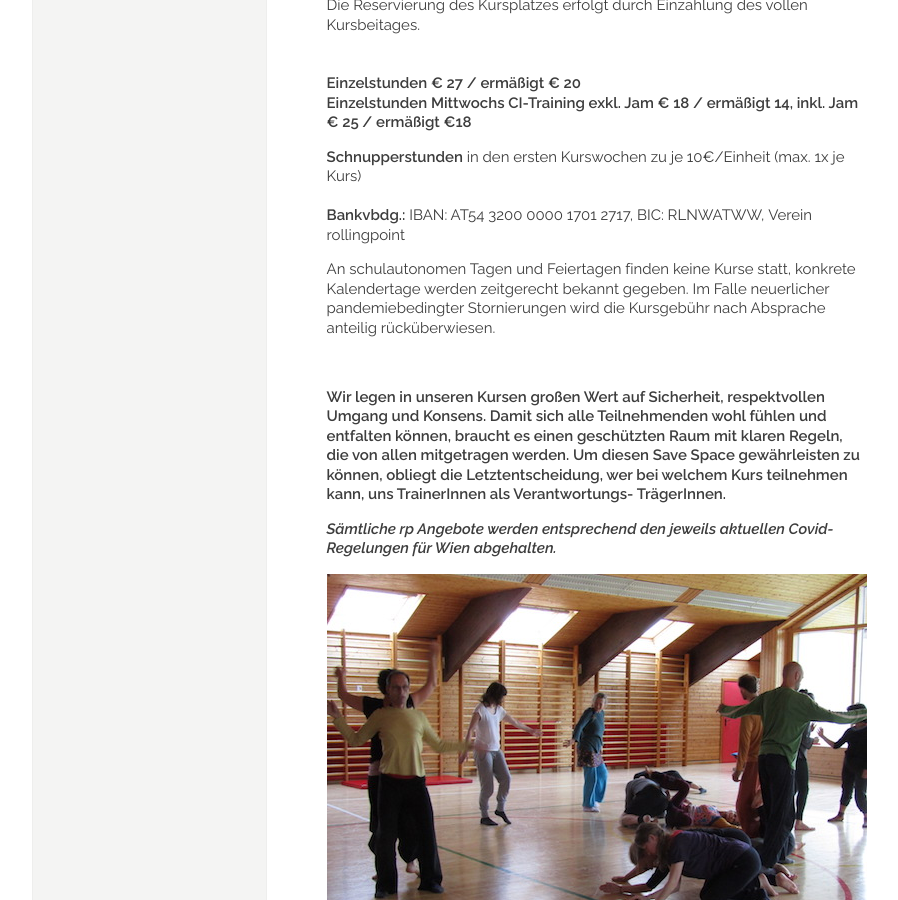
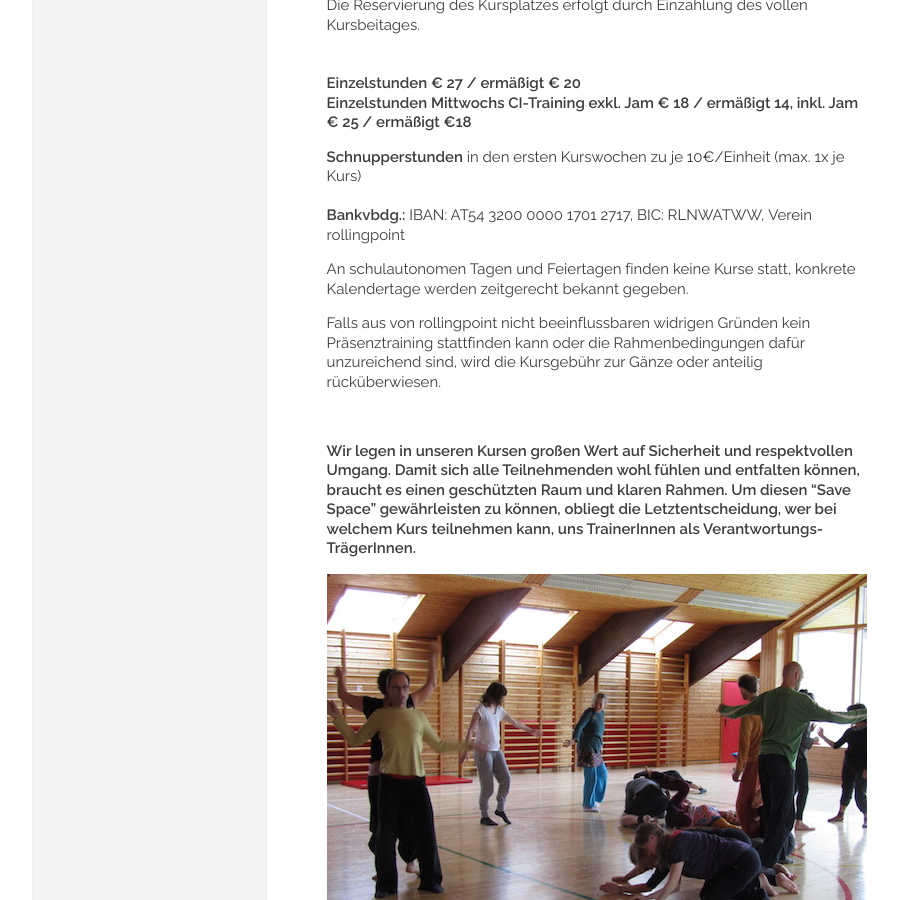
Before and after one commit to manulari/rollingpointat, a Jekyll site: the page built from _pages_de/kurse.md, in a window 1280 px wide and 900 px high, scrolled down 3457 px. Shown: the whole window, without its empty margins (152-1050 px from the left). Built offline with Jekyll 4.4.1, drawn with Linux system fonts in a browser that asks for light colours; comment, search, counter and statistics services are not loaded.

Commit message:
Update page (de) “kurse”

```diff
--- a/_pages_de/kurse.md
+++ b/_pages_de/kurse.md
@@ -126,17 +126,12 @@ Die Reservierung des Kursplatzes erfolgt durch Einzahlung des vollen Kursbeitage
 \
 **Bankvbdg.:** IBAN: AT54 3200 0000 1701 2717, BIC: RLNWATWW, Verein rollingpoint
 
-An schulautonomen Tagen und Feiertagen finden keine Kurse statt, konkrete Kalendertage werden zeitgerecht bekannt gegeben. Im Falle neuerlicher pandemiebedingter Stornierungen wird die Kursgebühr nach Absprache anteilig rücküberwiesen.
+An schulautonomen Tagen und Feiertagen finden keine Kurse statt, konkrete Kalendertage werden zeitgerecht bekannt gegeben.
+
+Falls aus von rollingpoint nicht beeinflussbaren widrigen Gründen kein Präsenztraining stattfinden kann oder die Rahmenbedingungen dafür unzureichend sind, wird die Kursgebühr zur Gänze oder anteilig rücküberwiesen.
 
 &nbsp;
 
-**Wir legen in unseren Kursen großen Wert auf Sicherheit, respektvollen Umgang und
-Konsens. Damit sich alle Teilnehmenden wohl fühlen und entfalten können, braucht
-es einen geschützten Raum mit klaren Regeln, die von allen mitgetragen werden.
-Um diesen Save Space gewährleisten zu können, obliegt die Letztentscheidung, wer
-bei welchem Kurs teilnehmen kann, uns TrainerInnen als Verantwortungs-
-TrägerInnen.**
-
-***Sämtliche rp Angebote werden entsprechend den jeweils aktuellen Covid-Regelungen für Wien abgehalten.***
+**Wir legen in unseren Kursen großen Wert auf Sicherheit und respektvollen Umgang. Damit sich alle Teilnehmenden wohl fühlen und entfalten können, braucht es einen geschützten Raum und klaren Rahmen. Um diesen "Save Space" gewährleisten zu können, obliegt die Letztentscheidung, wer bei welchem Kurs teilnehmen kann, uns TrainerInnen als Verantwortungs-TrägerInnen.**
 
 ![](/assets/uploads/img_0197.jpg)
```
